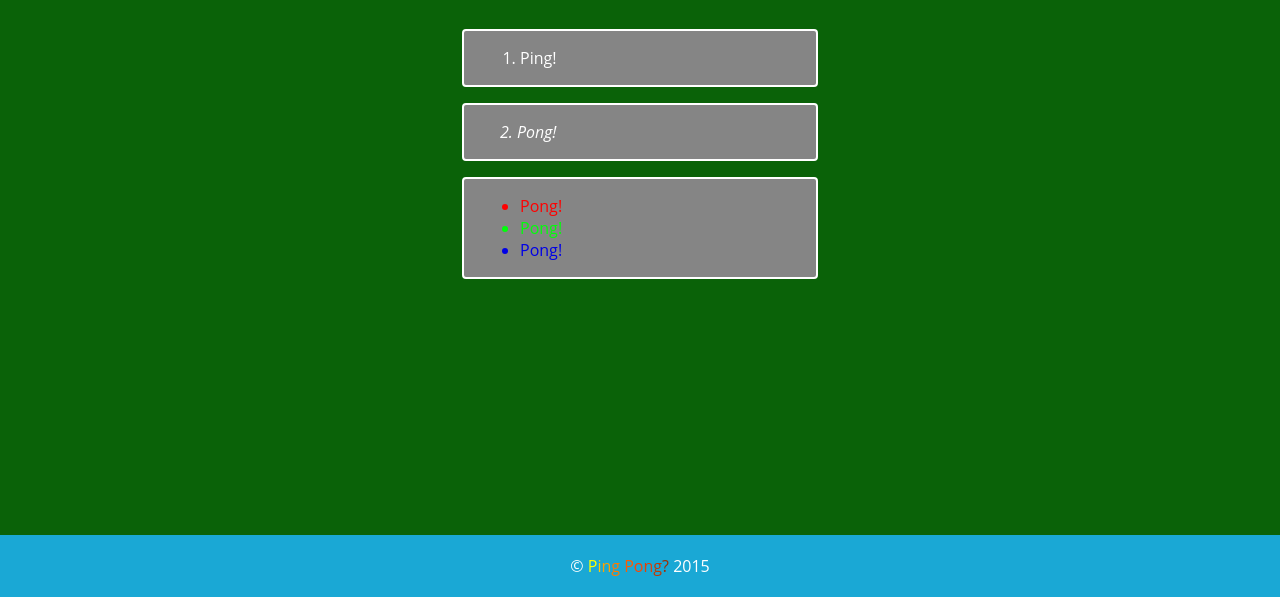
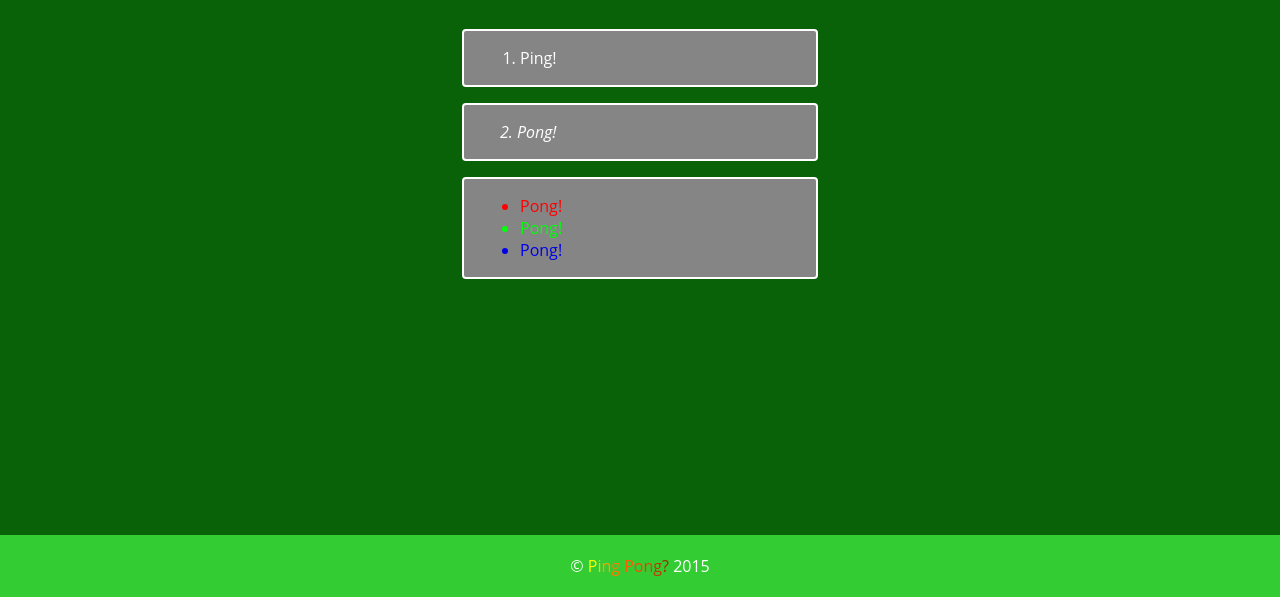
Before and after one commit to CelinaQ/Ping-Pong, a plain HTML site: page index.html in a window 1280 px wide. Shown: the part 203-800 px from the top of the page. Drawn offline with Linux system fonts and the light colour scheme.

Commit message:
changed footer color

```diff
--- a/css/main.css
+++ b/css/main.css
@@ -52,7 +52,7 @@ article {
   position: fixed;
   text-align: center;
   padding: 4px 0 4px 0;
-  background-color: #1aa8d5;
+  background-color: #33CC33;
   bottom: 0;
   width: 100%;
 }
```
